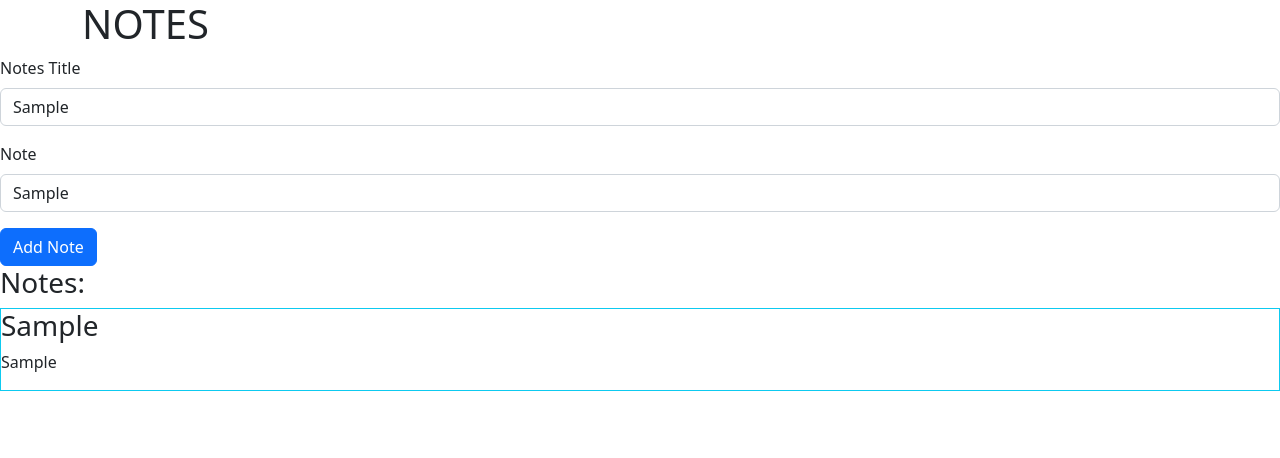
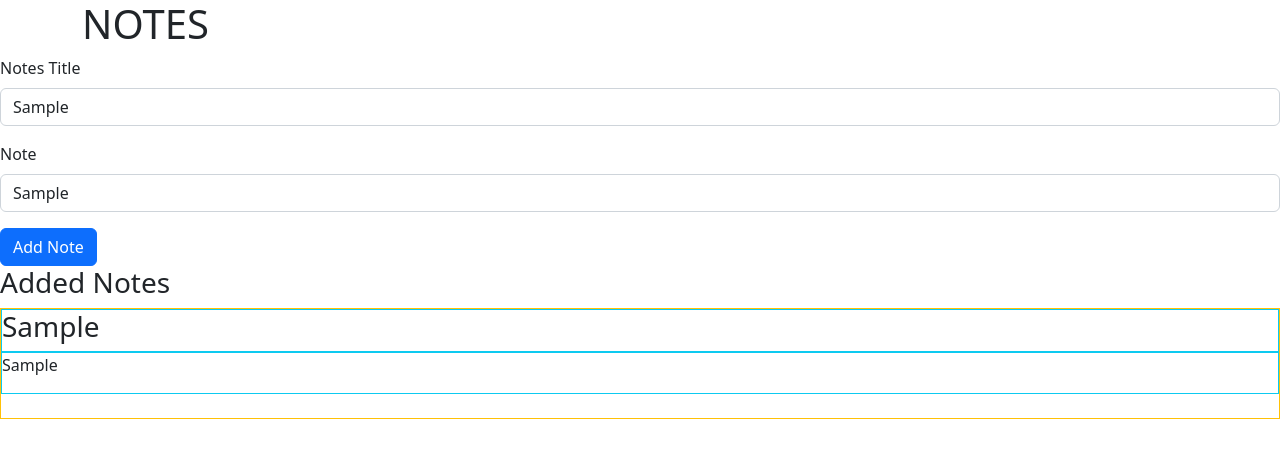
Before and after one commit to mthavaf/Notes-Angular, an Angular app: page / in a window 1280 px wide. Both pictures are taken after typing "Sample", "Sample" into the empty fields and a click on the button "Add Note". Shown: the top 458 px of the page. Built offline with nearby package versions, Linux system fonts and the light colour scheme.

Commit message:
added display notes component

```diff
--- a/src/app/dis-notes/dis-notes.component.html
+++ b/src/app/dis-notes/dis-notes.component.html
@@ -1,4 +1,9 @@
+<div class="border border-warning">
 <div class="border border-info">
 <h3>{{i.notesTitle}}</h3>
+</div>
+<div class="border border-info">
 <p>{{i.noteContent}}</p>
 </div>
+<br>
+</div>
--- a/src/app/notes/notes.component.html
+++ b/src/app/notes/notes.component.html
@@ -1,5 +1,5 @@
 <app-add-notes (noteAdd)="addNote($event)"></app-add-notes>
-<h3>Notes:</h3>
+<h3>Added Notes</h3>
 <div *ngFor="let i of notes">
     <app-dis-notes [i]="i"></app-dis-notes>
 </div>
```
